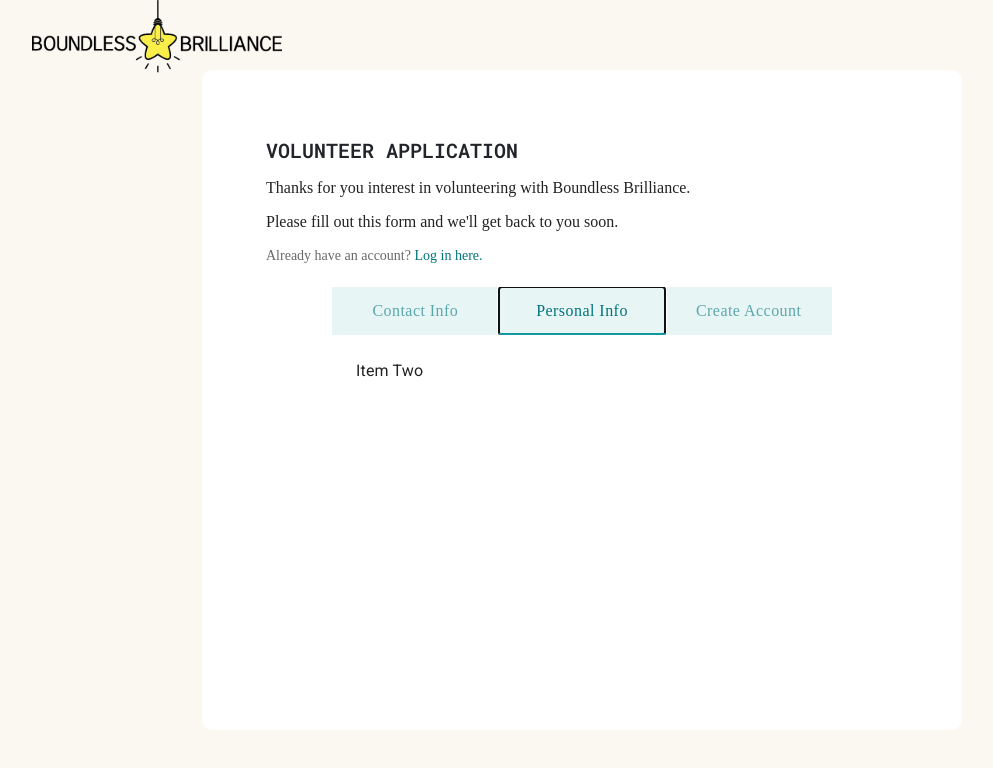
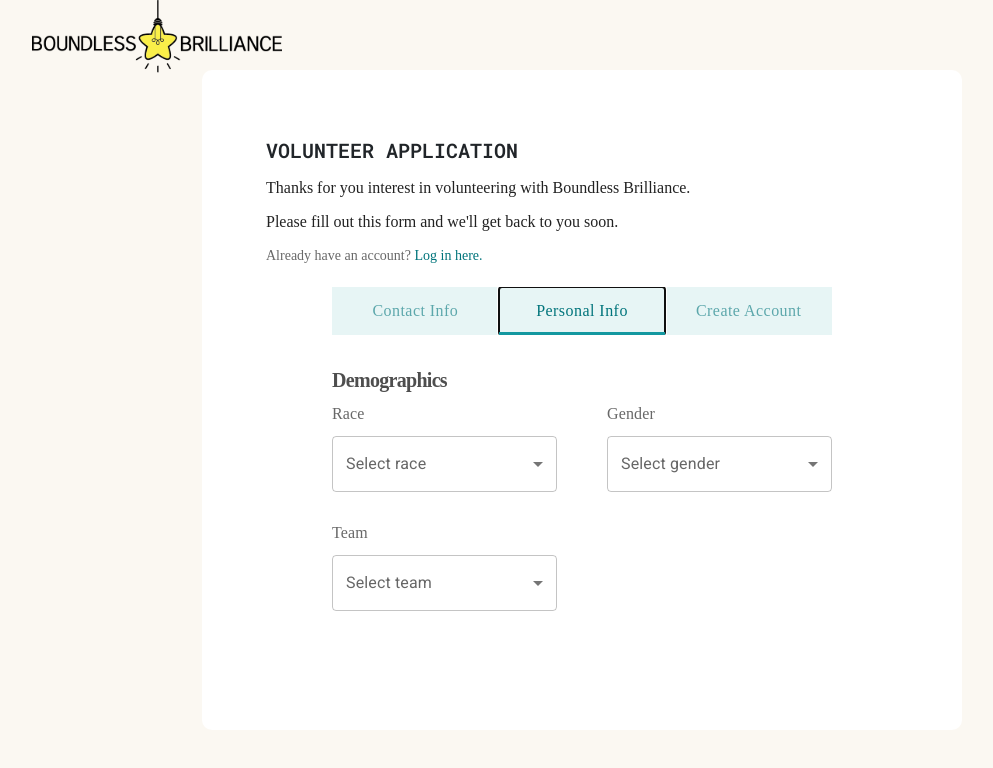
Before and after one commit to ctcusc/BoundlessBrilliance, a React (Create React App) app in the folder client/my-app/: page /volunteerapplication in a window 1280 px wide. Both pictures are taken after a click on the tab "Personal Info". Shown: the top 768 px of the page, without its empty margins (58-1051 px from the left). Built offline with nearby package versions, Linux system fonts and the light colour scheme.

Commit message:
More form styling on the 3 tabs

```diff
--- a/client/my-app/src/routes/VolunteerApplication.css
+++ b/client/my-app/src/routes/VolunteerApplication.css
@@ -10,6 +10,38 @@ h2 {
     font-size: 20px;
     line-height: 32px;
     margin-bottom: 2%;
+}
+
+h3 {
+    width: 118px;
+    height: 20px;
+
+    font-family: 'Avenir';
+    font-style: normal;
+    font-weight: 800;
+    font-size: 20px;
+    line-height: 100%;
+
+    display: flex;
+    align-items: center;
+    letter-spacing: -0.035em;
+
+    color: #4E4E4E;
+    margin-top: 7%;
+}
+
+h4 {
+    width: 35px;
+    height: 28px;
+
+    font-family: 'Avenir';
+    font-style: normal;
+    font-weight: 500;
+    font-size: 16px;
+    line-height: 28px;
+    margin-top: 1%;
+
+    color: #686868;
 }
 
 p {
@@ -79,3 +111,42 @@ a:hover {
 .Box {
     box-shadow: none;
 }
+
+.form-section {
+    display: flex;
+    flex-direction: column;
+    margin: 0;
+    padding: 0;
+}
+
+.flex-items {
+    display: flex;
+    justify-content: space-between;
+}
+
+.MuiBox-root.css-19kzrtu {
+    padding: 0;
+}
+
+.MuiInputLabel-filled.css-e4w4as-MuiFormLabel-root-MuiInputLabel-root {
+    font-size: 16px;
+    font-family: 'Avenir';
+    font-style: normal;
+}
+
+.MuiInputLabel-filled.css-o943dk-MuiFormLabel-root-MuiInputLabel-root.Mui-focused {
+    color: #00747B;
+}
+
+
+.MuiInputBase-formControl.css-9ddj71-MuiInputBase-root-MuiOutlinedInput-root {
+    font-size: 16px;
+}
+
+.MuiTextField-root.css-1u3bzj6-MuiFormControl-root-MuiTextField-root {
+    margin-bottom: 10%;
+}
+
+.halfLength {
+    width: 225px;
+}
--- a/client/my-app/src/routes/VolunteerApplication.jsx
+++ b/client/my-app/src/routes/VolunteerApplication.jsx
@@ -6,6 +6,8 @@ import Tabs from '@mui/material/Tabs';
 import Tab from '@mui/material/Tab';
 import Typography from '@mui/material/Typography';
 import Box from '@mui/material/Box';
+import TextField from '@mui/material/TextField';
+import MenuItem from '@mui/material/MenuItem';
 
 
 interface TabPanelProps {
@@ -52,14 +54,61 @@ const StyledTab = styled(Tab)({
     textTransform: 'none',
 });
 
-const StyledTabs = styled(Tabs)({
-
-});
-
 const StyledAppBar = styled(AppBar)({
     backgroundColor: 'rgba(19, 152, 160, 0.1)',
     boxShadow: 'none',
 });
+
+const StyledTextField = styled(TextField)({
+    marginTop: '5%',
+    marginBottom: '1%',
+});
+
+
+const races = [
+  {
+    value: 'White',
+    label: 'White',
+  },
+  {
+    value: 'Black or African American',
+    label: 'Black or African American',
+  },
+  {
+    value: 'American Indian or Alaskan Islander',
+    label: 'American Indian or Alaskan Islander',
+  },
+  {
+    value: 'Asian',
+    label: 'Asian',
+  },
+  {
+    value: 'Native Hawaiian or Other Pacific Islander',
+    label: 'Native Hawaiian or Other Pacific Islander',
+  },
+];
+
+const genders = [
+  {
+    value: 'Male',
+    label: 'Male',
+  },
+  {
+    value: 'Female',
+    label: 'Female',
+  },
+  {
+    value: 'Other',
+    label: 'Other',
+  },
+];
+
+const teams = [
+  {
+    value: 'Unknown',
+    label: 'Unknown',
+  },
+];
 
 
 const VolunteerApplication = () => {
@@ -93,21 +142,78 @@ const VolunteerApplication = () => {
                         textColor="inherit"
                         variant="fullWidth"
                         aria-label="full width tabs example"
-                        TabIndicatorProps={{style: {backgroundColor: "#1398A0", height: 2}}}
+                        TabIndicatorProps={{style: {backgroundColor: "#1398A0", height: 3}}}
                         >
                         <StyledTab label="Contact Info" {...a11yProps(0)} />
                         <StyledTab label="Personal Info" {...a11yProps(1)} />
                         <StyledTab label="Create Account" {...a11yProps(2)} />
                         </Tabs>
                     </StyledAppBar>
-                        <TabPanel value={value} index={0} dir={theme.direction}>
-                        Item One
+                        <TabPanel value={value} index={0} dir={theme.direction} sx={{ padding: 0 }}>
+                          <div className="form-section">
+                            <div className="flex-items">
+                              <StyledTextField className="halfLength" id="filled-basic" label="First Name" variant="filled" InputProps={{ disableUnderline: true }} />
+                              <StyledTextField className="halfLength" id="filled-basic" label="Last Name" variant="filled" InputProps={{ disableUnderline: true }} />
+                            </div>
+                            <StyledTextField id="filled-basic" label="Phone Number" variant="filled" InputProps={{ disableUnderline: true }} />
+                            <StyledTextField id="filled-basic" label="Email Address" variant="filled" InputProps={{ disableUnderline: true }} />
+                            <StyledTextField id="filled-basic" label="Confirm email address" variant="filled" InputProps={{ disableUnderline: true }} />
+                          </div>
                         </TabPanel>
                         <TabPanel value={value} index={1} dir={theme.direction}>
-                        Item Two
+                          <div className="form-section">
+                            <h3>Demographics</h3>
+                            <div className="flex-items">
+                              <div>
+                                <h4>Race</h4>
+                                <TextField
+                                  select
+                                  label="Select race"
+                                  className="halfLength"
+                                >
+                                  {races.map((option) => (
+                                    <MenuItem key={option.value} value={option.value}>
+                                      {option.label}
+                                    </MenuItem>
+                                  ))}
+                                </TextField>
+                              </div>
+                              <div>
+                                <h4>Gender</h4>
+                                <TextField
+                                  select
+                                  label="Select gender"
+                                  className="halfLength"
+                                >
+                                  {genders.map((option) => (
+                                    <MenuItem key={option.value} value={option.value}>
+                                      {option.label}
+                                    </MenuItem>
+                                  ))}
+                                </TextField>
+                              </div>
+                            </div>
+                            <div>
+                                <h4>Team</h4>
+                                <TextField
+                                  select
+                                  label="Select team"
+                                  className="halfLength"
+                                >
+                                  {teams.map((option) => (
+                                    <MenuItem key={option.value} value={option.value}>
+                                      {option.label}
+                                    </MenuItem>
+                                  ))}
+                                </TextField>
+                              </div>
+                          </div>
                         </TabPanel>
                         <TabPanel value={value} index={2} dir={theme.direction}>
-                        Item Three
+                          <div className="form-section">
+                            <StyledTextField id="filled-basic" label="Password" variant="filled" InputProps={{ disableUnderline: true }} />
+                            <StyledTextField id="filled-basic" label="Confirm password" variant="filled" InputProps={{ disableUnderline: true }} />
+                          </div>
                         </TabPanel>
                 </Box>
                 </div>
```
